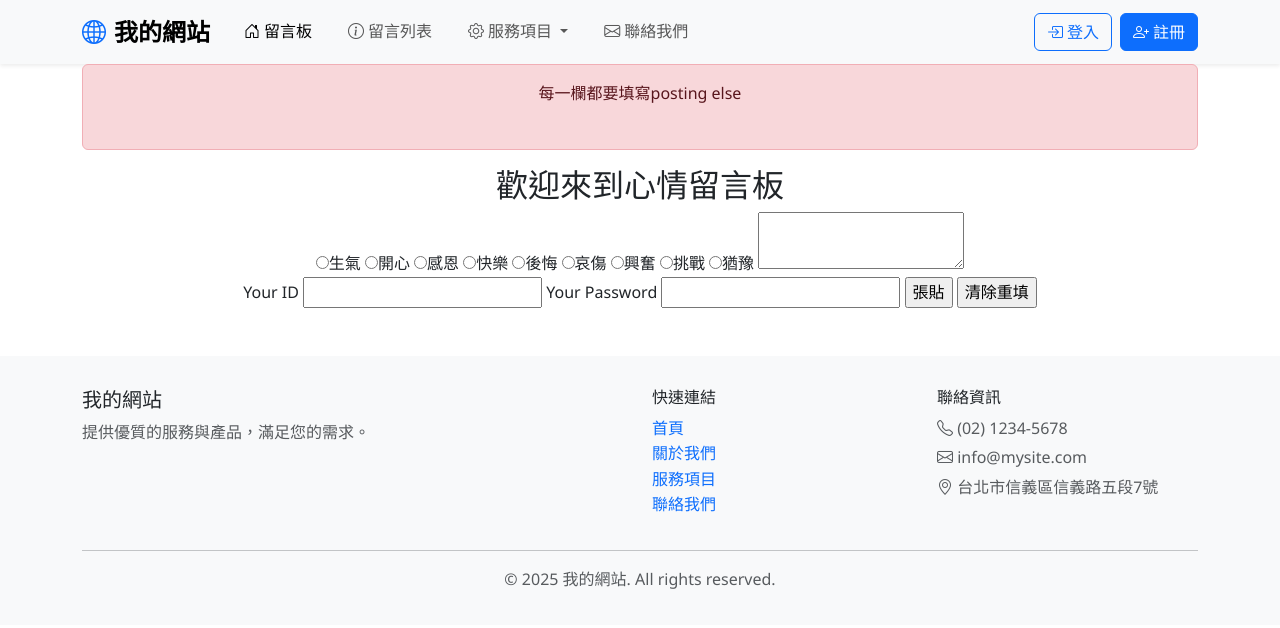
After one commit to jacktea88/406django, a Django app: page /posting/ in a window 1280 px wide. The commit adds this page. Shown: the top 628 px of the page. Run offline with Django 5.2, Linux system fonts and the light colour scheme; data comes from the database, SQL or seed files in the repository; both versions use the stored data as it was after the commit; some libraries are stand-ins or nearby versions.

Commit message:
使用post方法填入表單資料

```diff
--- a/ch08/forms/forms/urls.py
+++ b/ch08/forms/forms/urls.py
@@ -21,4 +21,7 @@ from mysite import views
 urlpatterns = [
     path('admin/', admin.site.urls),
     path('', views.index, name='index'),
+    path('posting/', views.posting, name='posting'),
+    path('listing/', views.listing, name='listing'),
+    # path('post2db/', views.post2db, name='post2db'),
 ]
--- a/ch08/forms/mysite/views.py
+++ b/ch08/forms/mysite/views.py
@@ -44,14 +44,14 @@ def index(request):
     posts = models.Post.objects.all().order_by('-pub_time')
     moods = models.Mood.objects.all()
     try:
-        # user_id = request.POST['user_id']
-        # user_pass = request.POST['user_pass']
-        # user_post = request.POST['user_post']
-        # user_mood = request.POST['mood']
-        user_id = request.GET['user_id']
-        user_pass = request.GET['user_pass']
-        user_post = request.GET['user_post']
-        user_mood = request.GET['mood']
+        user_id = request.POST['user_id']
+        user_pass = request.POST['user_pass']
+        user_post = request.POST['user_post']
+        user_mood = request.POST['mood']
+        # user_id = request.GET['user_id']
+        # user_pass = request.GET['user_pass']
+        # user_post = request.GET['user_post']
+        # user_mood = request.GET['mood']
 
         print(user_id, user_pass, user_post, user_mood)
     except:
@@ -67,3 +67,35 @@ def index(request):
         message = '每一欄都要填寫'
     # print(user_id, user_pass, user_post, user_mood)
     return render(request, 'index_post.html', locals())
+
+def listing(request):
+    posts = models.Post.objects.order_by('-pub_time')
+    moods = models.Mood.objects.all()
+    return render(request, 'listing.html', locals())
+
+def posting(request):
+    moods = models.Mood.objects.all()
+    try:
+        user_id = request.POST['user_id']
+        user_pass = request.POST['user_pass']
+        user_post = request.POST['user_post']
+        user_mood = request.POST['mood']
+        # user_id = request.GET['user_id']
+        # user_pass = request.GET['user_pass']
+        # user_post = request.GET['user_post']
+        # user_mood = request.GET['mood']
+
+        print(user_id, user_pass, user_post, user_mood)
+    except:
+        user_id = None
+        message = '每一欄都要填寫posting except'
+    if user_id != None:
+
+        mood = models.Mood.objects.get(status = user_mood)
+        post = models.Post(mood = mood, nickname = user_id, message = user_post, del_pass = user_pass)
+        post.save()
+        message = '張貼成功posting'
+    else:
+        message = '每一欄都要填寫posting else'
+    # message = '如要張貼訊息，則每一個欄位都要填...'
+    return render(request, "posting.html", locals())
--- a/ch08/forms/templates/header.html
+++ b/ch08/forms/templates/header.html
@@ -8,7 +8,7 @@
     <nav class="navbar navbar-expand-lg navbar-light bg-light shadow-sm">
         <div class="container">
             <!-- Logo/品牌名稱 -->
-            <a class="navbar-brand d-flex align-items-center" href="/home/">
+            <a class="navbar-brand d-flex align-items-center" href="/">
                 <i class="bi bi-globe2 me-2 text-primary"></i>
                 我的網站
             </a>
@@ -23,13 +23,13 @@
             <div class="collapse navbar-collapse" id="navbarNav">
                 <ul class="navbar-nav me-auto">
                     <li class="nav-item">
-                        <a class="nav-link" href="/home/">
-                            <i class="bi bi-house-door me-1"></i>首頁
+                        <a class="nav-link" href="/posting/">
+                            <i class="bi bi-house-door me-1"></i>留言板
                         </a>
                     </li>
                     <li class="nav-item">
-                        <a class="nav-link" href="/about/">
-                            <i class="bi bi-info-circle me-1"></i>關於我們
+                        <a class="nav-link" href="/listing/">
+                            <i class="bi bi-info-circle me-1"></i>留言列表
                         </a>
                     </li>
                     <li class="nav-item dropdown">
--- /dev/null
+++ b/ch08/forms/templates/posting.html
@@ -0,0 +1,28 @@
+{% extends "base.html" %}
+
+{% block content %}
+
+<div class='container' align=center>
+        {% if message %}
+    <div class='alert alert-danger'>
+        {{ message }}<br><br>
+    </div>
+    {% endif %}
+    <h2>歡迎來到心情留言板</h2>
+    <form action="/" method="POST">
+        {% csrf_token %}
+        {% for m in moods %}
+        <input type="radio" name="mood" value="{{ m.status }}">{{ m.status }}
+        {% endfor %}
+
+        <textarea name="user_post" id=""></textarea><br>
+        <label for="user_id">Your ID</label>
+        <input type="text" name="user_id" id="user_id">
+        <label for="user_pass">Your Password</label>
+        <input type="password" name="user_pass" id="user_pass">
+        <input type="submit" value="張貼">
+        <input type="reset" value="清除重填">
+    </form>
+
+</div>
+{% endblock content %}
```
Also changed, not shown: ch08/forms/templates/listing.html (added, +39 -0 lines), ch08/forms/db.sqlite3.
